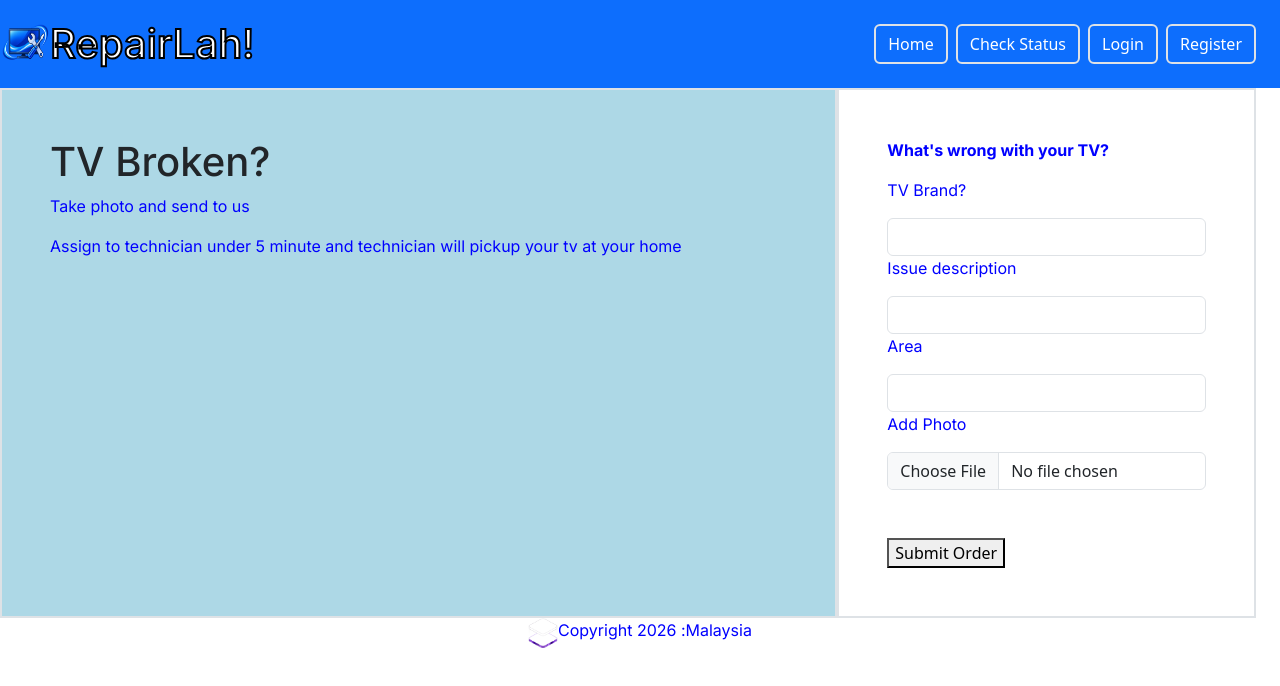
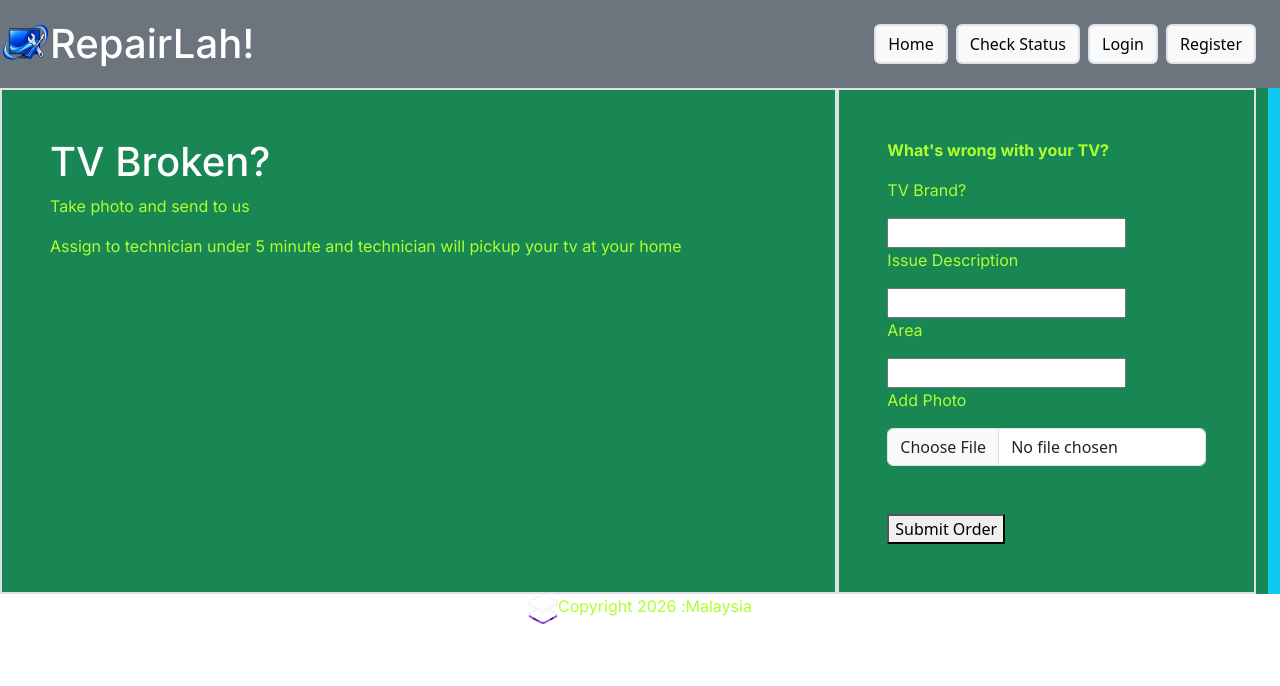
Before and after one commit to ggs0n/tvrepairprototype, a React (Vite) app in the folder TVRepairPrototype/: page / in a window 1280 px wide. Shown: the top 686 px of the page. Built offline with nearby package versions, Linux system fonts and the light colour scheme.

Commit message:
Add login user function and get order status by email

```diff
--- a/TVRepairPrototype/index.html
+++ b/TVRepairPrototype/index.html
@@ -4,7 +4,7 @@
     <meta charset="UTF-8" />
     <link rel="icon" type="image/svg+xml" href="/favicon.svg" />
     <meta name="viewport" content="width=device-width, initial-scale=1.0" />
-    <title>package</title>
+    <title>RepairLah.my</title>
   </head>
   <body>
     <div id="root"></div>
--- a/TVRepairPrototype/src/components/navbar.css
+++ b/TVRepairPrototype/src/components/navbar.css
@@ -1,3 +1,2 @@
 .title-name {
-     -webkit-text-stroke: 2px black;
 }
--- a/TVRepairPrototype/src/components/navbar.jsx
+++ b/TVRepairPrototype/src/components/navbar.jsx
@@ -12,26 +12,26 @@ export default function Navbar()
 
     return (
         <>
-            <div className="justify-content-between d-flex align-items-center bg-primary">
+            <div className="justify-content-between d-flex align-items-center bg-secondary">
                 <div className="d-flex">
                 <img src='../src/assets/logo1.png' width={50}></img>
                 <h1 className="mb-0 text-white title-name">RepairLah!</h1>
                 </div>
 
                 <div className="gap-2 p-4 d-flex">
-                    <Link to="/" className="btn btn-primary border border-2">Home</Link>
-                    <Link to="/check-status" className="btn btn-primary border border-2">Check Status</Link>
+                    <Link to="/" className="btn btn-light border border-2">Home</Link>
+                    <Link to="/check-status" className="btn btn-light border border-2">Check Status</Link>
 
                     { !user && (
                     <>
-                    <Link to="/login" className="btn btn-primary border border-2">Login</Link>
-                    <Link to="/register" className="btn btn-primary border border-2">Register</Link>
+                    <Link to="/login" className="btn btn-light border border-2">Login</Link>
+                    <Link to="/register" className="btn btn-light border border-2">Register</Link>
                     </>
                     ) }
 
                     { user && (
                         <>
-                        <button className="btn btn-primary border border-2" onClick={Logout}>Logout</button>
+                        <button className="btn btn-light border border-2" onClick={Logout}>Logout</button>
                         </>
                     )}
                 </div>
--- a/TVRepairPrototype/src/components/orderrepair.css
+++ b/TVRepairPrototype/src/components/orderrepair.css
@@ -1,6 +1,6 @@
 h1,h2,p {
     font-family: "Inter";
-    color:blue;
+    color: greenyellow;
 }
 
 
--- a/TVRepairPrototype/src/components/orderrepair.jsx
+++ b/TVRepairPrototype/src/components/orderrepair.jsx
@@ -1,19 +1,34 @@
 import { Modal} from 'bootstrap'
 import "./orderrepair.css";
 import { useQuery } from '@tanstack/react-query';
+import { useUserAuth } from "../context/authenticationcontext";
+import { useState } from 'react';
 
 export default function OrderRepair()
 {
+    const [brand, setBrand] = useState();
+    const [area, setArea] = useState();
+    const [issuedescription, setIssueDesc] = useState();
+    const { user } = useUserAuth();
+
     async function SaveData(event)
     {
         event.preventDefault()
 
-        const formData = new FormData(event.currentTarget)
+        //assing value
+        const formData = new FormData();
+        formData.set("UserName", user.email);
+        formData.set("Brand", brand);
+        formData.set("Area", area);
+        formData.set("IssueDescription",issuedescription);
+
+
 
         const response = await fetch(
-            'https://localhost:5070/api/TVRepair/AddRepairOrder',
+            'http://localhost:5070/api/TVRepair/AddRepairOrder',
             {
                 method : 'POST',
+                credentials : "include",
                 body : formData
             }
         )
@@ -30,11 +45,11 @@ export default function OrderRepair()
 
 
     return (
-    <>
-      <div className="container-fluid row justify-content-end">
+    <div className="bg-info">
+      <div className="container-fluid row justify-content-end text-bg-success">
 
-        <div className="col-8 container p-5 border border-2 left-side-tv">
-           <h1>TV Broken?</h1>
+        <div className="col-8 container p-5 border border-2 left-side-tv bg-success">
+           <h1 >TV Broken?</h1>
            <p>Take photo and send to us</p>
            <p>Assign to technician under 5 minute and technician will pickup your tv at your home</p>
         </div>
@@ -44,7 +59,7 @@ export default function OrderRepair()
             <form onSubmit={SaveData}>
             <p><b>What's wrong with your TV?</b></p>
 
-            <p>TV Brand?</p>
+            {/* <p>TV Brand?</p>
             <input name='Brand' type='text' className="form-control"></input>
 
             <p>Issue description</p>
@@ -55,6 +70,19 @@ export default function OrderRepair()
 
             <p>Add Photo</p>
             <input name='Photo' type='file' accept='image/*' className="form-control"></input>
+             */}
+            <p>TV Brand?</p>
+            <input type="text" value={brand} onChange={(event)=>setBrand(event.target.value)}></input>
+
+            <p>Issue Description</p>
+            <input type="text" value={issuedescription} onChange={(event)=> setIssueDesc(event.target.value)}></input>
+
+            <p>Area</p>
+            <input type="text" value={area} onChange={(event)=>setArea(event.target.value)}></input>
+
+            <p>Add Photo</p>
+            <input name='Photo' type='file' accept='image/*' className="form-control"></input>
+
 
 
             <br></br>
@@ -82,6 +110,6 @@ export default function OrderRepair()
         </div>
 
     </div>
-    </>
+    </div>
     )
 }
--- a/TVRepairPrototype/src/pages/CheckStatus.jsx
+++ b/TVRepairPrototype/src/pages/CheckStatus.jsx
@@ -1,17 +1,23 @@
 import { useEffect, useState } from "react"
 import { useQuery } from "@tanstack/react-query";
-
+import { useUserAuth } from "../context/authenticationcontext";
 
 
 export default function CheckStatus()
 {
     const [orders, setOrder] = useState([]);
+    const {user} = useUserAuth();
 
     async function LoadOrder()
     {
+        const query = new URLSearchParams(
+            {
+                UserName : user.email
+            }
+        );
+
         const response = await fetch
-        ('https://localhost:7125/api/TVRepair/GetRepairOrder');
-
+        (`http://localhost:5070/api/TVRepair/GetRepairOrder?${query}`);
 
         const data = await response.json();
 
@@ -28,13 +34,13 @@ export default function CheckStatus()
 
     return (
         <>
-            <div className="container align-items-center d-flex flex-column p-4">
+            <div className="container align-items-center d-flex flex-column p-4 border border-2 bg-success">
                 <h1>Your Order</h1>
+                {orders?.length > 0 ? (
                 <div>
                     <div>
-                        <table className="border border-4">
-
-                            <thead>
+                        <table className="border border-4 bg-light border border-2 border-dark p-2 m-2">
+                            <thead className="border border-2 border-black p-2 m-2 gap-2">
                                 <tr>
                                     <th>Brand</th>
                                     <th>Area</th>
@@ -54,6 +60,8 @@ export default function CheckStatus()
                     </div>
 
                 </div>
+                ) : (<p>No orders</p>
+                )}
                 <br/>
                 <button>Call Technician</button>
             </div>
```
Also changed, not shown: 2 other files (tests, documents, lock files or other folders).
